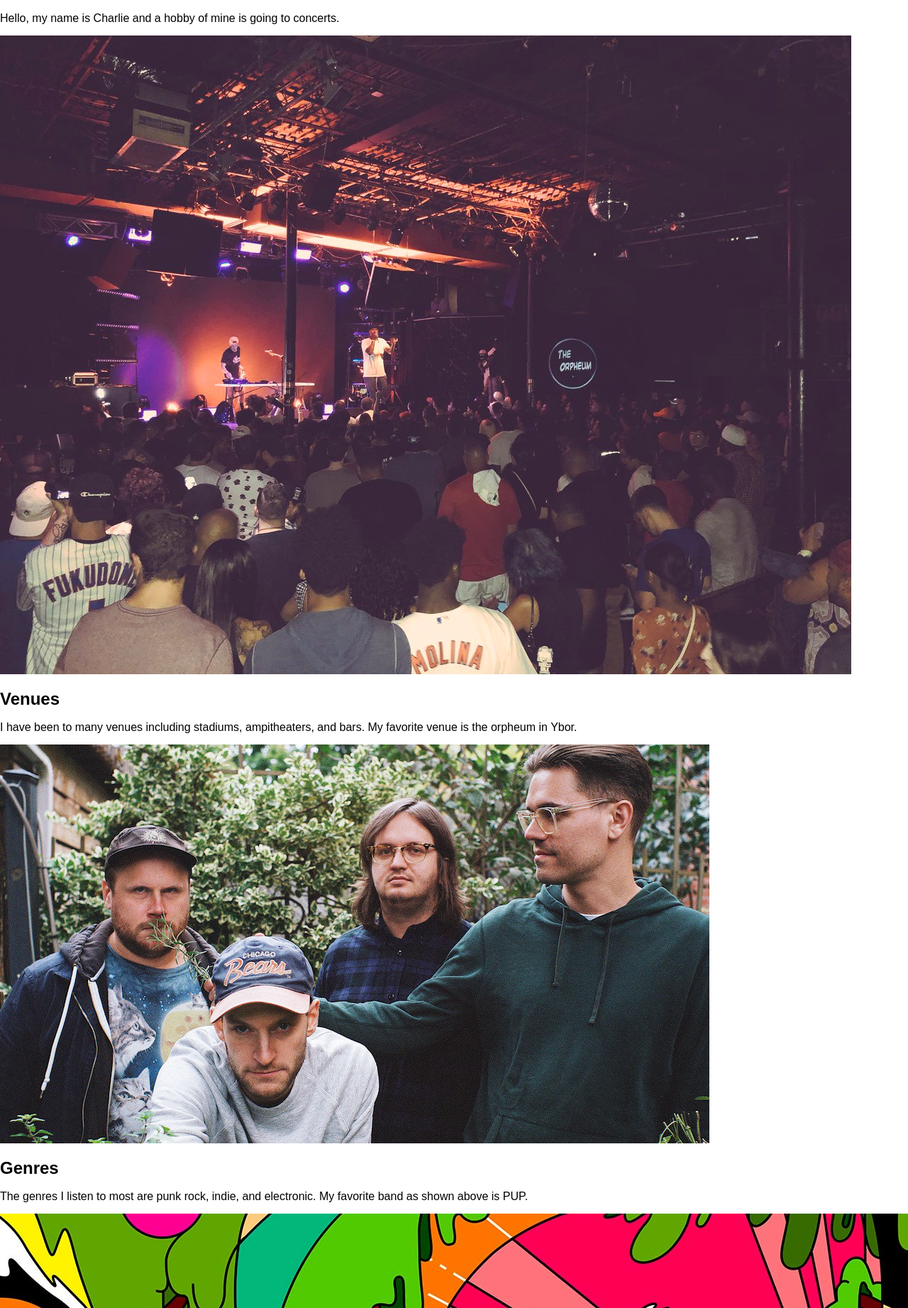
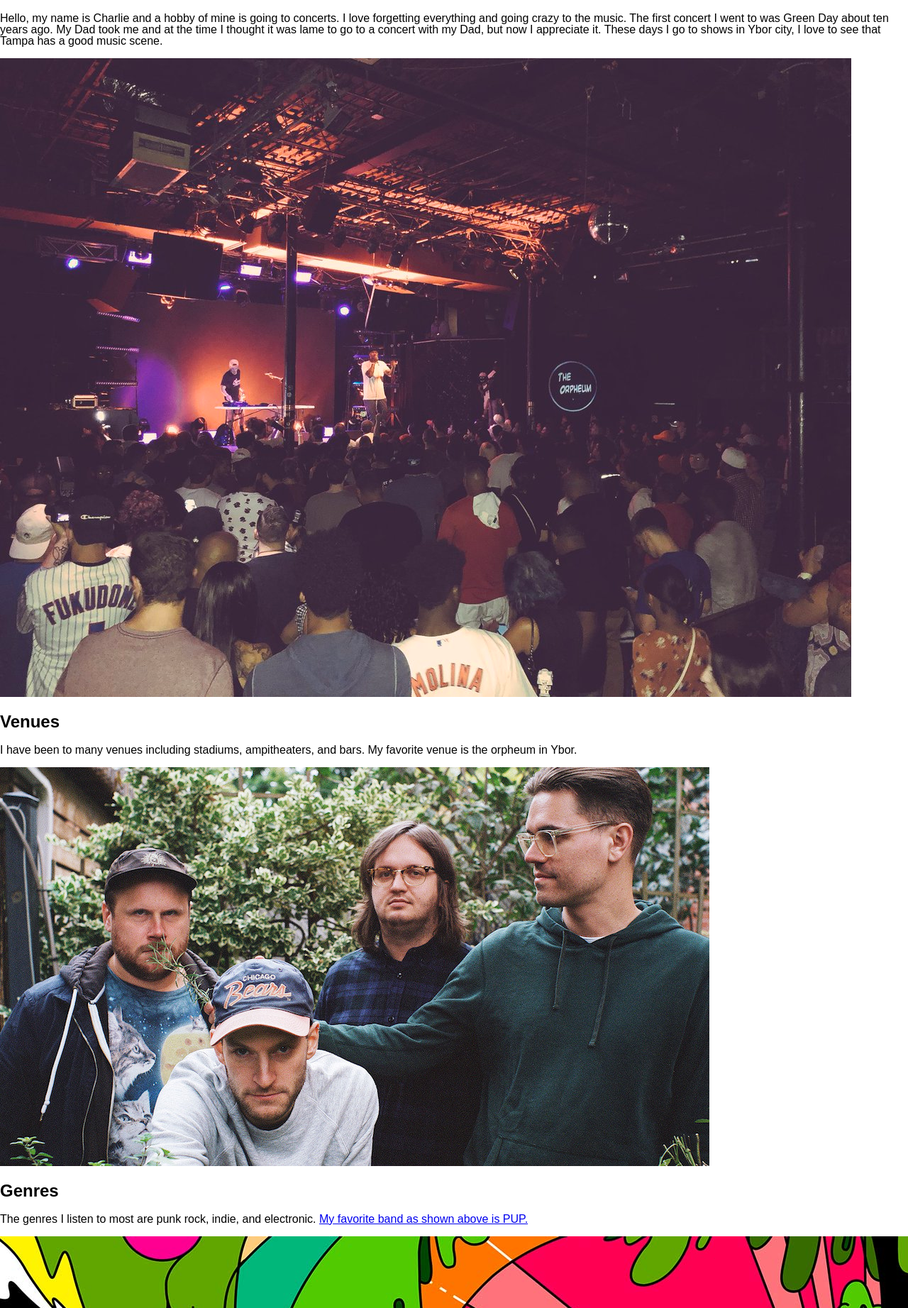
Before and after one commit to BissellC/going-to-concerts, a website: page public/index.html in a window 1280 px wide. Shown: the part 57-1900 px from the top of the page at 71% size. Drawn offline with Linux system fonts and the light colour scheme.

Commit message:
completed assignment

```diff
--- a/public/index.html
+++ b/public/index.html
@@ -8,22 +8,25 @@
     <link rel="stylesheet" href="/screen.css">
   </head>
   <body>
-    <h1 class='hello-world'>Going to Concerts</h1>
-    <p>Hello, my name is Charlie and a hobby of mine is going to concerts.</p>
+    <h1>Going to Concerts</h1>
+    <p>Hello, my name is Charlie and a hobby of mine is going to concerts.  I love forgetting everything and going crazy to the music.  The first concert I went to was Green Day about ten years ago.  My Dad took me and at the time I thought it was lame to go to a concert with my Dad, but now I appreciate it. These days I go to shows in Ybor city, I love to see that Tampa has a good music scene.</p>
       <main>
         <section>
           <img src="./images/Venue.jpg"/>
           <h2>Venues</h2>
           <p>I have been to many venues including stadiums, ampitheaters, and bars. My favorite venue is the orpheum in Ybor.</p>
-        </section><section>
+        </section>
+        <section>
           <img src="./images/Genres.jpg"/>
           <h2>Genres</h2>
-          <p>The genres I listen to most are punk rock, indie, and electronic. My favorite band as shown above is PUP.</p>
-        </section><section>
+          <p>The genres I listen to most are punk rock, indie, and electronic. <a href= "https://www.youtube.com/watch?v=aa3Afg3fzAQ"> My favorite band as shown above is PUP.</a></p>
+        </section>
+        <section>
           <img src="./images/favorite.jpg"/>
           <h2>Favorite concert</h2>
           <p>My favorite concert I went to was Okeechobee music festival which is technically a series of concerts.</p>
         </section>
       </main>
+    <footer>Most of my life when I went to concerts they drew X's on my hands. I turned drinking age recently and I'm glad because <a href= "images/beer.gif"> beer and concerts are a great combination!</a></footer>
   </body>
 </html>
```
